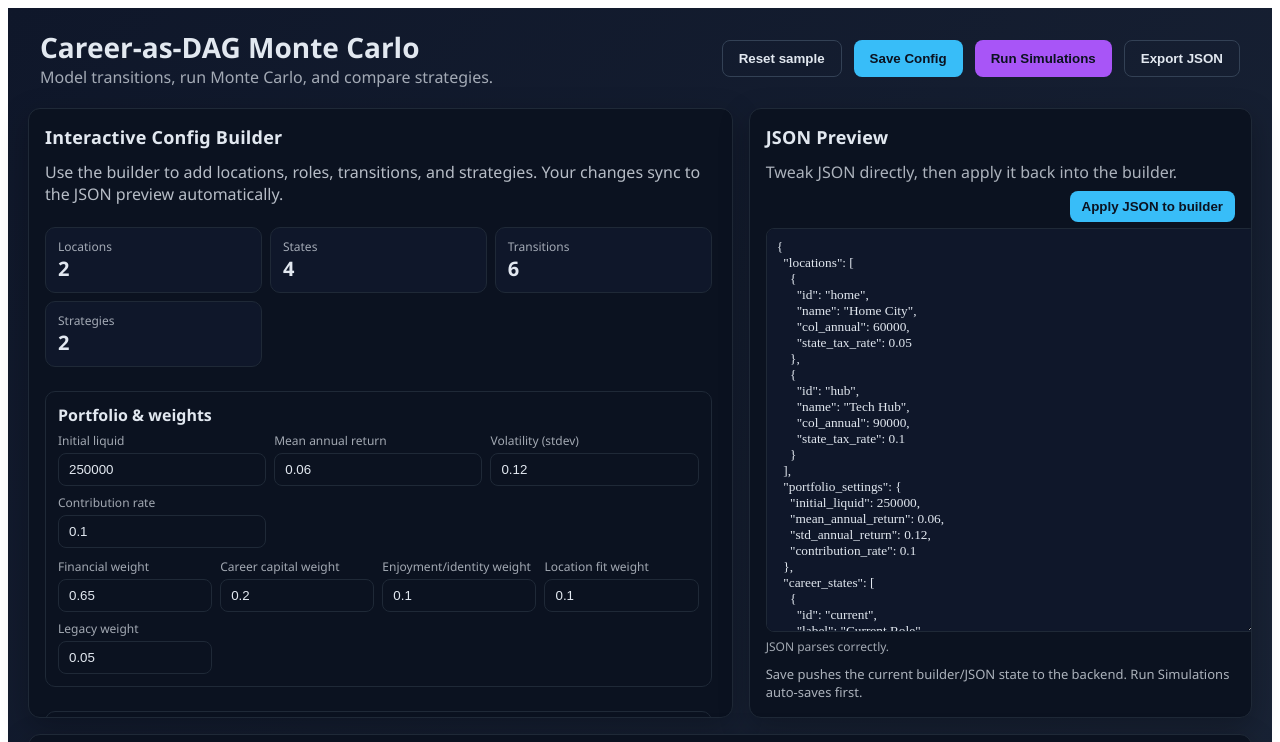
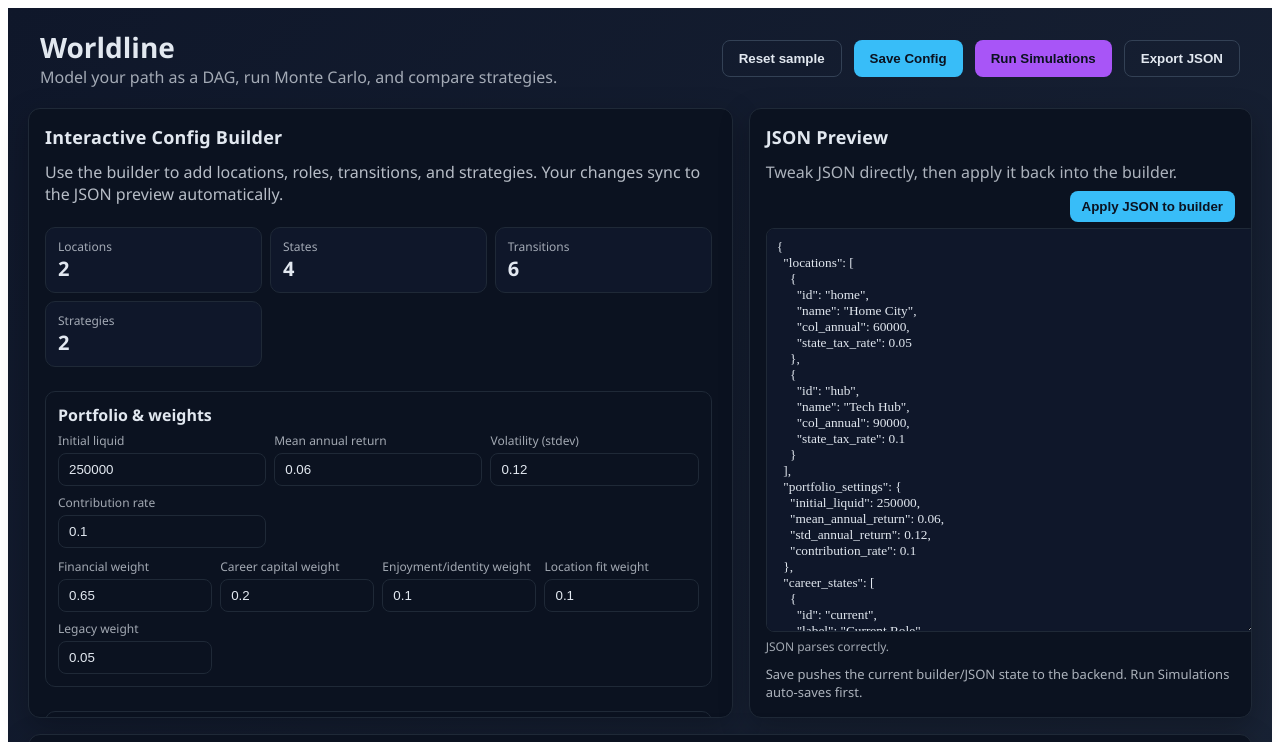
Before and after one commit to zpconn/worldline, a React (Vite) app in the folder frontend/: page / in a window 1280 px wide. Shown: the top 742 px of the page. Built offline with nearby package versions, Linux system fonts and the light colour scheme; no server answers.

Commit message:
Rebrand app to Worldline

```diff
--- a/frontend/index.html
+++ b/frontend/index.html
@@ -3,7 +3,7 @@
   <head>
     <meta charset="UTF-8" />
     <meta name="viewport" content="width=device-width, initial-scale=1.0" />
-    <title>Career DAG Simulator</title>
+    <title>Worldline</title>
   </head>
   <body>
     <div id="root"></div>
--- a/frontend/src/App.tsx
+++ b/frontend/src/App.tsx
@@ -236,8 +236,8 @@ function App() {
     <div style={{ fontFamily: "Space Grotesk, 'Segoe UI', sans-serif", background: "linear-gradient(135deg,#0f172a,#1e293b)", minHeight: "100vh", color: "#e2e8f0" }}>
       <header style={{ padding: "20px 32px", display: "flex", justifyContent: "space-between", alignItems: "center" }}>
         <div>
-          <h1 style={{ margin: 0, fontSize: 28 }}>Career-as-DAG Monte Carlo</h1>
-          <p style={{ margin: 0, opacity: 0.7 }}>Model transitions, run Monte Carlo, and compare strategies.</p>
+          <h1 style={{ margin: 0, fontSize: 28 }}>Worldline</h1>
+          <p style={{ margin: 0, opacity: 0.7 }}>Model your path as a DAG, run Monte Carlo, and compare strategies.</p>
         </div>
         <div style={{ display: "flex", gap: 12, flexWrap: "wrap", justifyContent: "flex-end" }}>
           <button onClick={() => setConfig(sampleConfig)} style={secondaryButtonStyle}>Reset sample</button>
@@ -270,7 +270,7 @@ function App() {
           </div>
         </section>
         <section style={{ ...cardStyle, gridColumn: "1 / span 2" }}>
-          <h2 style={sectionTitle}>Career DAG</h2>
+          <h2 style={sectionTitle}>Worldline DAG</h2>
           <DagView config={config} />
         </section>
         <section style={{ ...cardStyle, gridColumn: "1 / span 2" }}>
```
Also changed, not shown: 2 other files (tests, documents, lock files or other folders).
